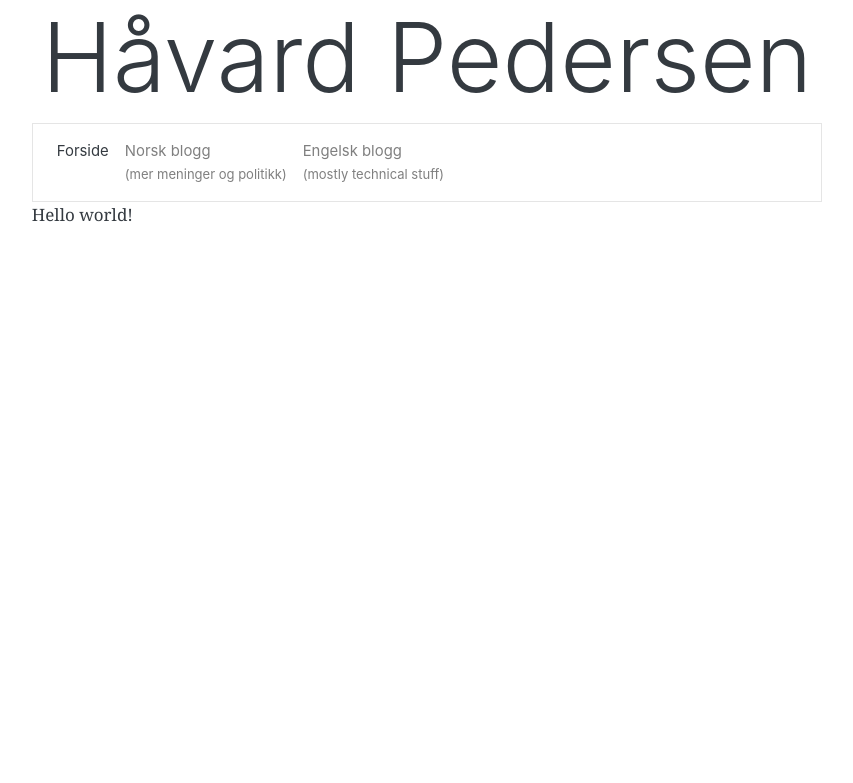
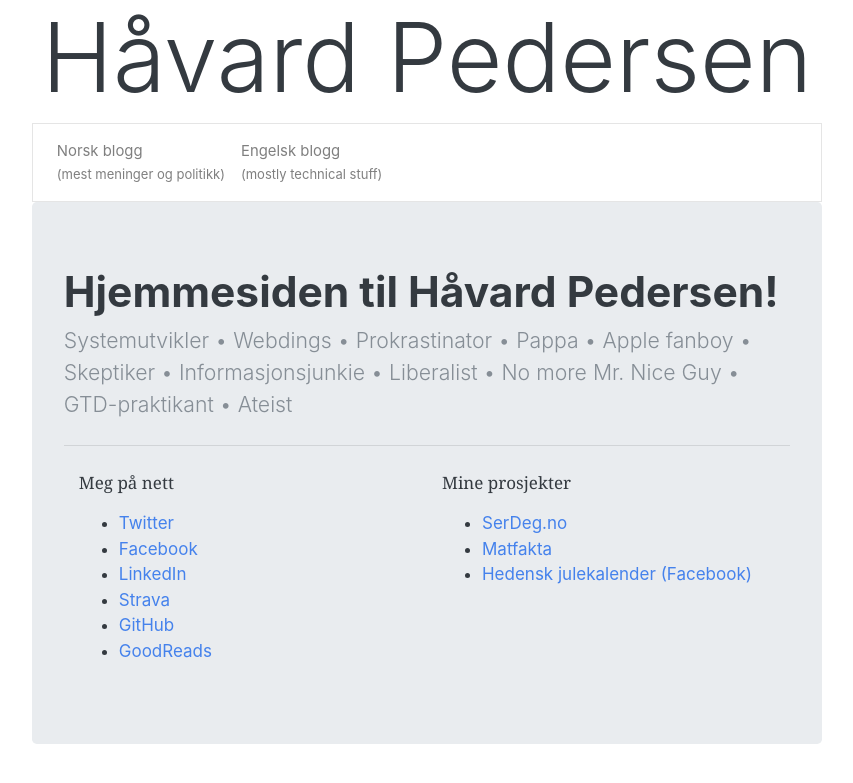
Before and after one commit to fuzzy76/fuzzy76.github.io, a Jekyll site: the page built from index.md, in a window 1280 px wide. Shown: the top 783 px of the page, without its empty margins (213-1066 px from the left). Built offline with Jekyll 4.4.1, drawn with Linux system fonts in a browser that asks for light colours; nearby versions of some CDN libraries; our own code applies the rules of GitHub Pages for plain Markdown files.

Commit message:
Homepage content

```diff
--- a/_layouts/default.html
+++ b/_layouts/default.html
@@ -20,11 +20,11 @@
                 </button>
                 <div class="collapse navbar-collapse" id="navbarNav">
                     <ul class="navbar-nav">
-                    <li class="nav-item active">
+                    <!-- li class="nav-item active">
                         <a class="nav-link" href="#">Forside <span class="sr-only">(current)</span></a>
-                    </li>
+                    </li -->
                     <li class="nav-item">
-                        <a class="nav-link" href="#">Norsk blogg<br /><small>(mer meninger og politikk)</small></a>
+                        <a class="nav-link" href="#">Norsk blogg<br /><small>(mest meninger og politikk)</small></a>
                     </li>
                     <li class="nav-item">
                         <a class="nav-link" href="#">Engelsk blogg<br /><small>(mostly technical stuff)</small></a>
--- a/_layouts/home.html
+++ b/_layouts/home.html
@@ -1,4 +1,31 @@
 ---
 layout: default
 ---
-{{ content }}
+<div class="jumbotron">
+    <h1 class="display-5">Hjemmesiden til Håvard Pedersen!</h1>
+    <p class="lead">Systemutvikler • Webdings • Prokrastinator • Pappa • Apple fanboy • Skeptiker • Informasjonsjunkie • Liberalist • No more Mr. Nice Guy • GTD-praktikant • Ateist</p>
+    <hr class="my-4" />
+    <div class="container">
+        <div class="row">
+            <div class="col-sm-6">
+                    <p>Meg på nett</p>
+                    <ul>
+                        <li><a href="https://twitter.com/fuzzy76">Twitter</a></li>
+                        <li><a href="https://www.facebook.com/fuzzy76">Facebook</a></li>
+                        <li><a href="https://www.linkedin.com/in/haavardp/">LinkedIn</a></li>
+                        <li><a href="https://www.strava.com/athletes/6902791">Strava</a></li>
+                        <li><a href="https://github.com/fuzzy76">GitHub</a></li>
+                        <li><a href="https://www.goodreads.com/user/show/70089200-h-vard-pedersen">GoodReads</a></li>
+                    </ul>
+            </div>
+            <div class="col-sm-6">
+                <p>Mine prosjekter</p>
+                <ul>
+                    <li><a href="https://serdeg.no">SerDeg.no</a></li>
+                    <li><a href="http://matfakta.net">Matfakta</a></li>
+                    <li><a href="https://www.facebook.com/hedenskjul/">Hedensk julekalender (Facebook)</a></li>
+                </ul>
+            </div>
+        </div>
+    </div>
+ </div>
--- a/index.md
+++ b/index.md
@@ -2,3 +2,11 @@
 title: My awesome site
 ---
 Hello world!
+
+The path of the righteous man is beset on all sides by the iniquities of the selfish and the tyranny of evil men. Blessed is he who, in the name of charity and good will, shepherds the weak through the valley of darkness, for he is truly his brother's keeper and the finder of lost children. And I will strike down upon thee with great vengeance and furious anger those who would attempt to poison and destroy My brothers. And you will know My name is the Lord when I lay My vengeance upon thee.
+
+Normally, both your asses would be dead as fucking fried chicken, but you happen to pull this shit while I'm in a transitional period so I don't wanna kill you, I wanna help you. But I can't give you this case, it don't belong to me. Besides, I've already been through too much shit this morning over this case to hand it over to your dumb ass.
+
+Normally, both your asses would be dead as fucking fried chicken, but you happen to pull this shit while I'm in a transitional period so I don't wanna kill you, I wanna help you. But I can't give you this case, it don't belong to me. Besides, I've already been through too much shit this morning over this case to hand it over to your dumb ass.
+
+Now that we know who you are, I know who I am. I'm not a mistake! It all makes sense! In a comic, you know how you can tell who the arch-villain's going to be? He's the exact opposite of the hero. And most times they're friends, like you and me! I should've known way back when... You know why, David? Because of the kids. They called me Mr Glass.
```
